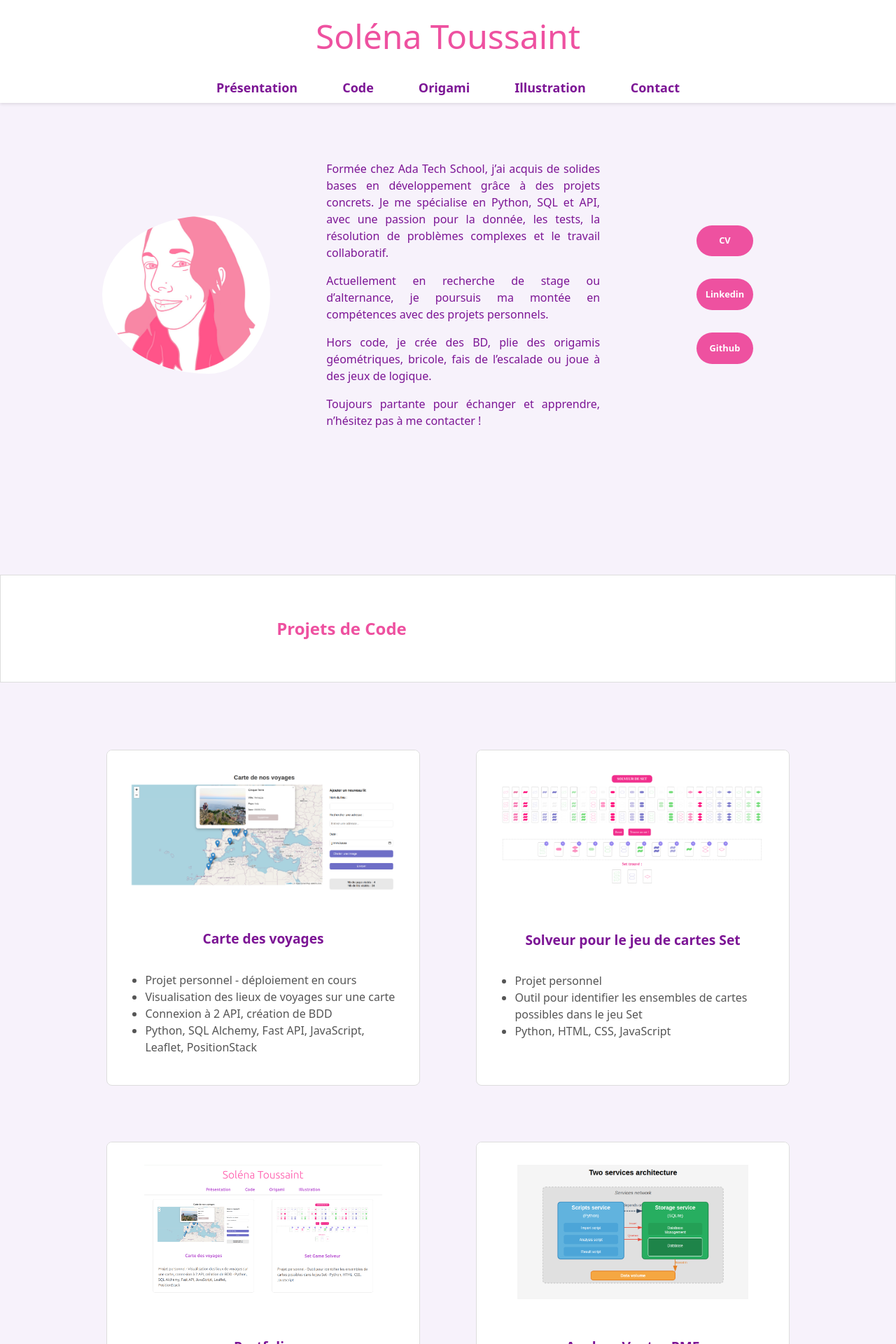
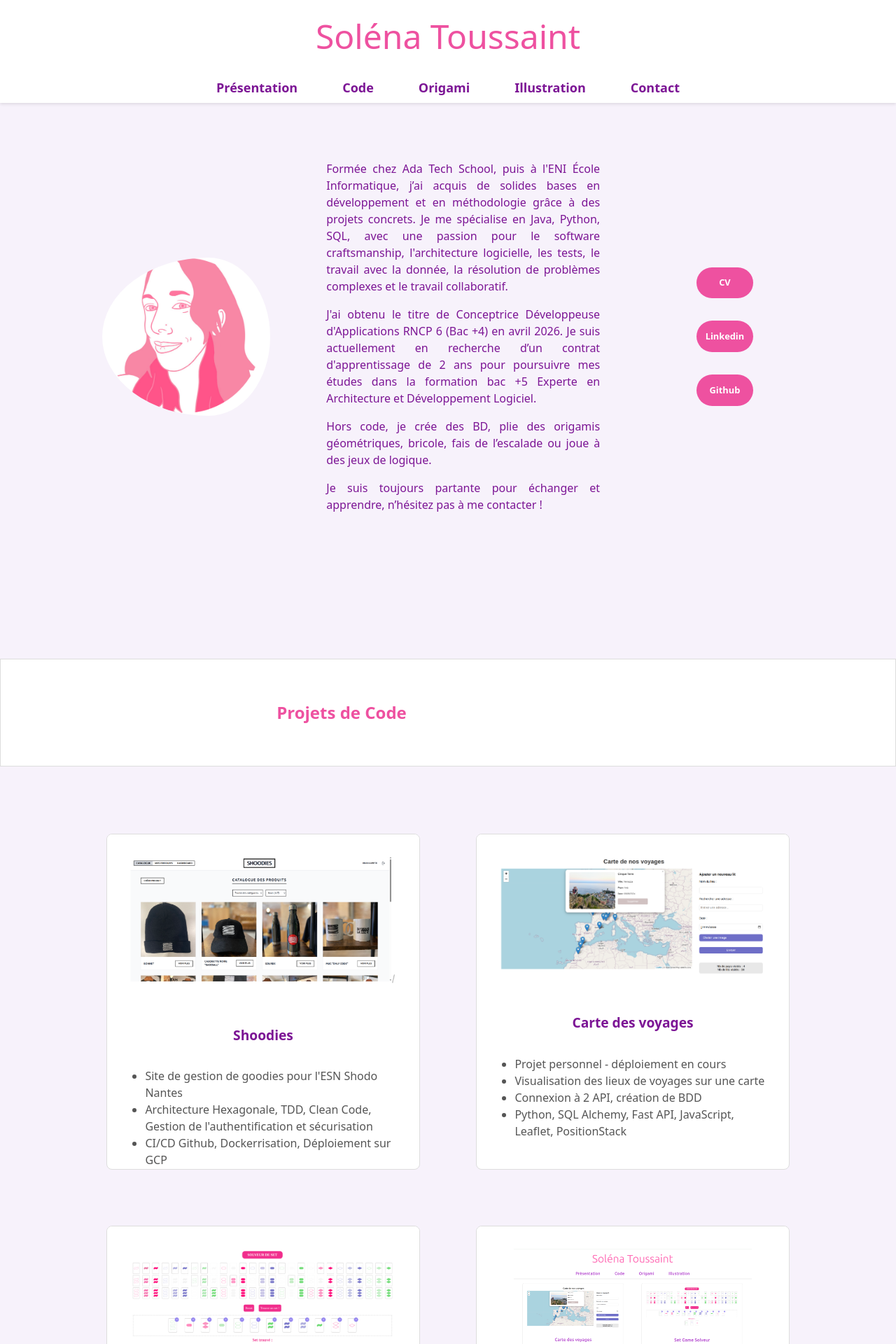
Before and after one commit to solena8/portfolio, a Vue app: page / in a window 1280 px wide. Shown: the top 1920 px of the page at 70% size. Built offline with nearby package versions, Linux system fonts and the light colour scheme; grey boxes are pictures that could not be loaded.

Commit message:
update april 2026

```diff
--- a/src/App.vue
+++ b/src/App.vue
@@ -3,10 +3,12 @@
     <div class="header">
       <div class="header-content">
         <p class="main-title">Soléna Toussaint</p>
-        <button class="hamburger" aria-label="Menu" @click="toggleMenu">☰</button>
+        <button class="hamburger" aria-label="Menu" @click="toggleMenu">
+          ☰
+        </button>
       </div>
-      <nav class="menu" :class="{ 'active': isMenuActive }">
-        <a href="#presentation" @click="closeMenu" >Présentation</a>
+      <nav class="menu" :class="{ active: isMenuActive }">
+        <a href="#presentation" @click="closeMenu">Présentation</a>
         <a href="#code" @click="closeMenu">Code</a>
         <a href="#origami" @click="closeMenu">Origami</a>
         <a href="#illustration" @click="closeMenu">Illustration</a>
@@ -23,21 +25,23 @@
         />
         <div class="presentation-texte">
           <p>
-            Formée chez Ada Tech School, j’ai acquis de solides bases en
-            développement grâce à des projets concrets. Je me spécialise en
-            Python, SQL et API, avec une passion pour la donnée, les tests, la
+            Formée chez Ada Tech School, puis à l'ENI École Informatique, j’ai acquis de solides bases en
+            développement et en méthodologie grâce à des projets concrets.
+            Je me spécialise en Java, Python, SQL, avec une passion pour le software craftsmanship,
+            l'architecture logicielle, les tests, le travail avec la donnée, la
             résolution de problèmes complexes et le travail collaboratif.
           </p>
           <p>
-            Actuellement en recherche de stage ou d’alternance, je poursuis ma
-            montée en compétences avec des projets personnels.
+            J'ai obtenu le titre de Conceptrice Développeuse d'Applications RNCP 6 (Bac +4) en avril 2026.
+            Je suis actuellement en recherche d’un contrat d'apprentissage de 2 ans pour poursuivre
+            mes études dans la formation bac +5 Experte en Architecture et Développement Logiciel.
           </p>
           <p>
             Hors code, je crée des BD, plie des origamis géométriques, bricole,
             fais de l’escalade ou joue à des jeux de logique.
           </p>
           <p>
-            Toujours partante pour échanger et apprendre, n’hésitez pas à me
+            Je suis toujours partante pour échanger et apprendre, n’hésitez pas à me
             contacter !
           </p>
         </div>
@@ -95,9 +99,9 @@
     </main>
     <section id="contact">
       <iframe
-        src="https://docs.google.com/forms/d/e/1FAIpQLScsWwf6E9lwb0iiIImeS2kTPlYQlngr-RDrvoqEU7yOiw19Lw/viewform?embedded=true"
-        width="80%"
-        height="1100"
+        src="https://docs.google.com/forms/d/e/1FAIpQLScxvM7XkcEI3wqPsXDroe9nCZ5cmyDEp0FScrXv4budeeSU2Q/viewform?embedded=true"
+        width="640"
+        height="956"
         frameborder="0"
         marginheight="0"
         marginwidth="0"
--- a/src/data/code.js
+++ b/src/data/code.js
@@ -2,6 +2,18 @@
 import Projet from "../models/Projet";
 
 const codeProjets = [
+    new Projet(
+        "Shoodies",
+        [
+            "Site de gestion de goodies pour l'ESN Shodo Nantes",
+            "Architecture Hexagonale, TDD, Clean Code, Gestion de l'authentification et sécurisation",
+            "CI/CD Github, Dockerrisation, Déploiement sur GCP",
+            "Java, Spring, VueJS, PostgreSQL, Tailwind, JPA/Hibernate, Lombok",
+        ],
+        "shoodies.png",
+        "une page internet montrant un catalogue de produits dérivés d'une entreprise",
+        ""
+    ),
   new Projet(
     "Carte des voyages",
     [
```
Also changed, not shown: public/shoodies.png (added).
